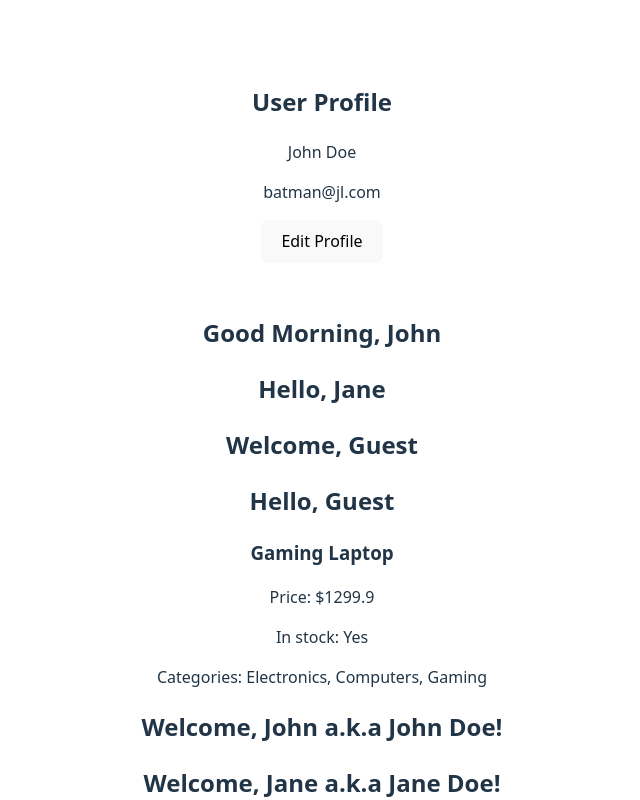
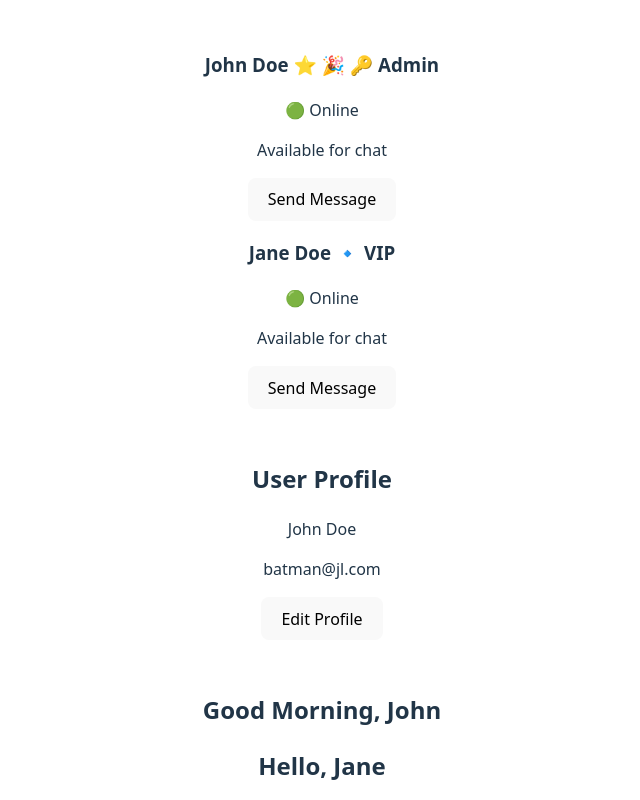
Before and after one commit to keshavjha06/React-19, a React (Vite) app in the folder hello-world/: page / in a window 1280 px wide. Shown: the top 800 px of the page, without its empty margins (318-958 px from the left). Built offline with nearby package versions, Linux system fonts and the light colour scheme.

Commit message:
feat: Add `UserDetails` component to display user information and integrate it into `App.jsx`.

```diff
--- a/hello-world/src/App.jsx
+++ b/hello-world/src/App.jsx
@@ -9,10 +9,24 @@ import { CandidateProfile } from './CandidateProfile'
 import { Product } from './Product'
 import { Greeting } from './Greeting'
 import { CardWrapper } from './CardWrapper'
+import { UserDetails } from './UserDetails'
 
 function App() {
   return (
     <div>
+      <UserDetails
+        name="John Doe"
+        isOnline={true}
+        isPremium={true}
+        isNewUser={true}
+        role='admin'
+      />
+      <UserDetails
+        name="Jane Doe"
+        isOnline={true}
+        hideOffline={true}
+        role='vip'
+      />
       <CardWrapper title="User Profile">
         <p>John Doe</p>
         <p>batman@jl.com</p>
--- /dev/null
+++ b/hello-world/src/UserDetails.jsx
@@ -0,0 +1,42 @@
+export const UserDetails = ({
+    name,
+    isOnline,
+    hideOffline,
+    isPremium,
+    isNewUser,
+    role
+}) => {
+
+    if (hideOffline && !isOnline) {
+        return null
+    }
+
+    let roleBadge = null
+    if (role === 'admin') {
+        roleBadge = <span> 🔑 Admin</span>
+    } else if (role === 'moderator') {
+        roleBadge = <span> 💂‍♂️ Moderator</span>
+    } else if (role === 'vip') {
+        roleBadge = <span> 🔹 VIP</span>
+    }
+
+    return (
+        <div>
+            <h3>
+                {name}
+                {isPremium && <span> ⭐ </span>}
+                {isNewUser && <span> 🎉 </span>}
+                {roleBadge}
+            </h3>
+            <span>{isOnline ? "🟢 Online" : "🔴 Offline"}</span>
+            <p>{isOnline ? "Available for chat" : "Not available for chat"}</p>
+            {
+                isOnline ? (
+                    <button>Send Message</button>
+                ) : (
+                    <small>Check back later</small>
+                )
+            }
+        </div>
+    )
+}
```
